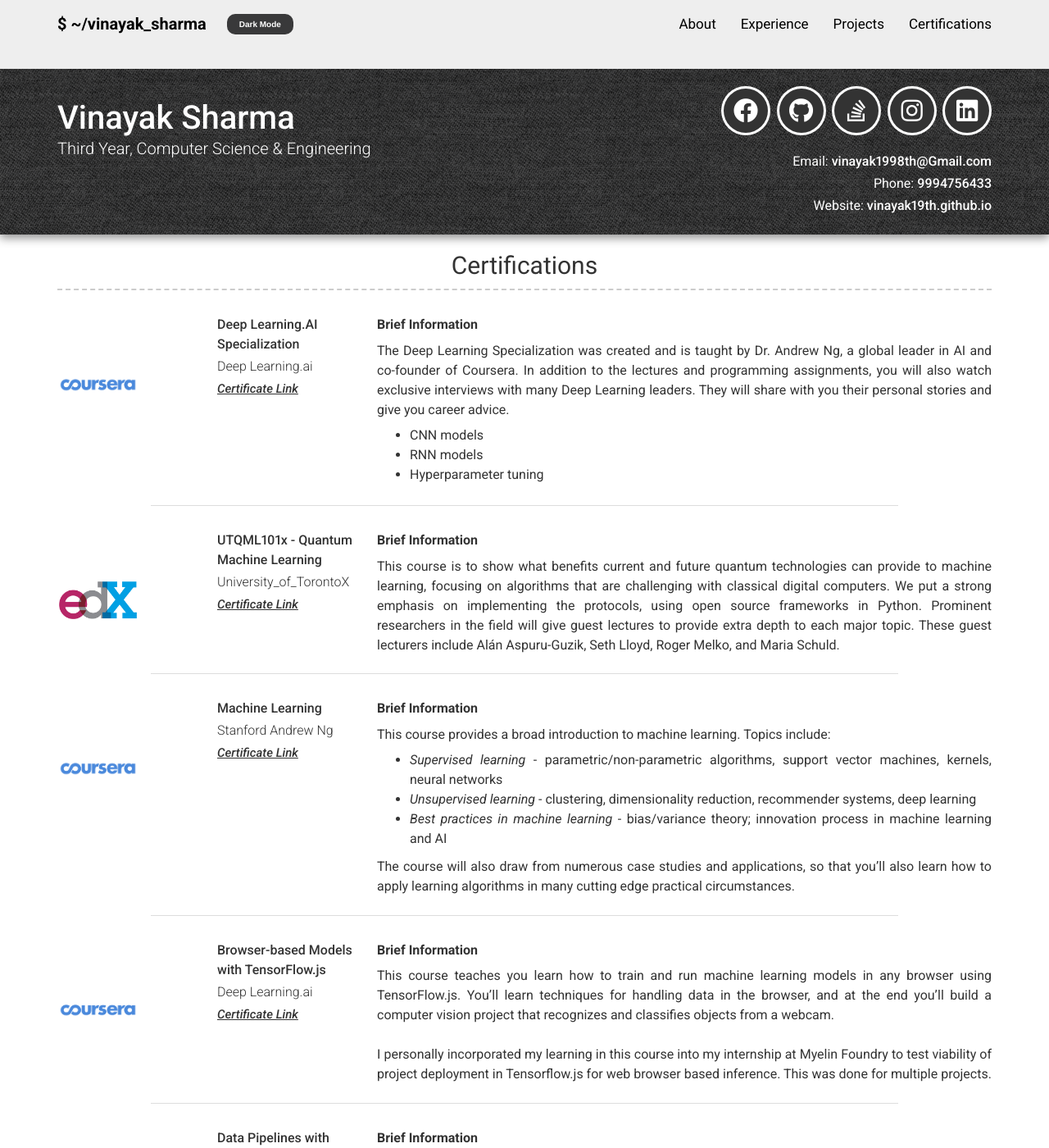
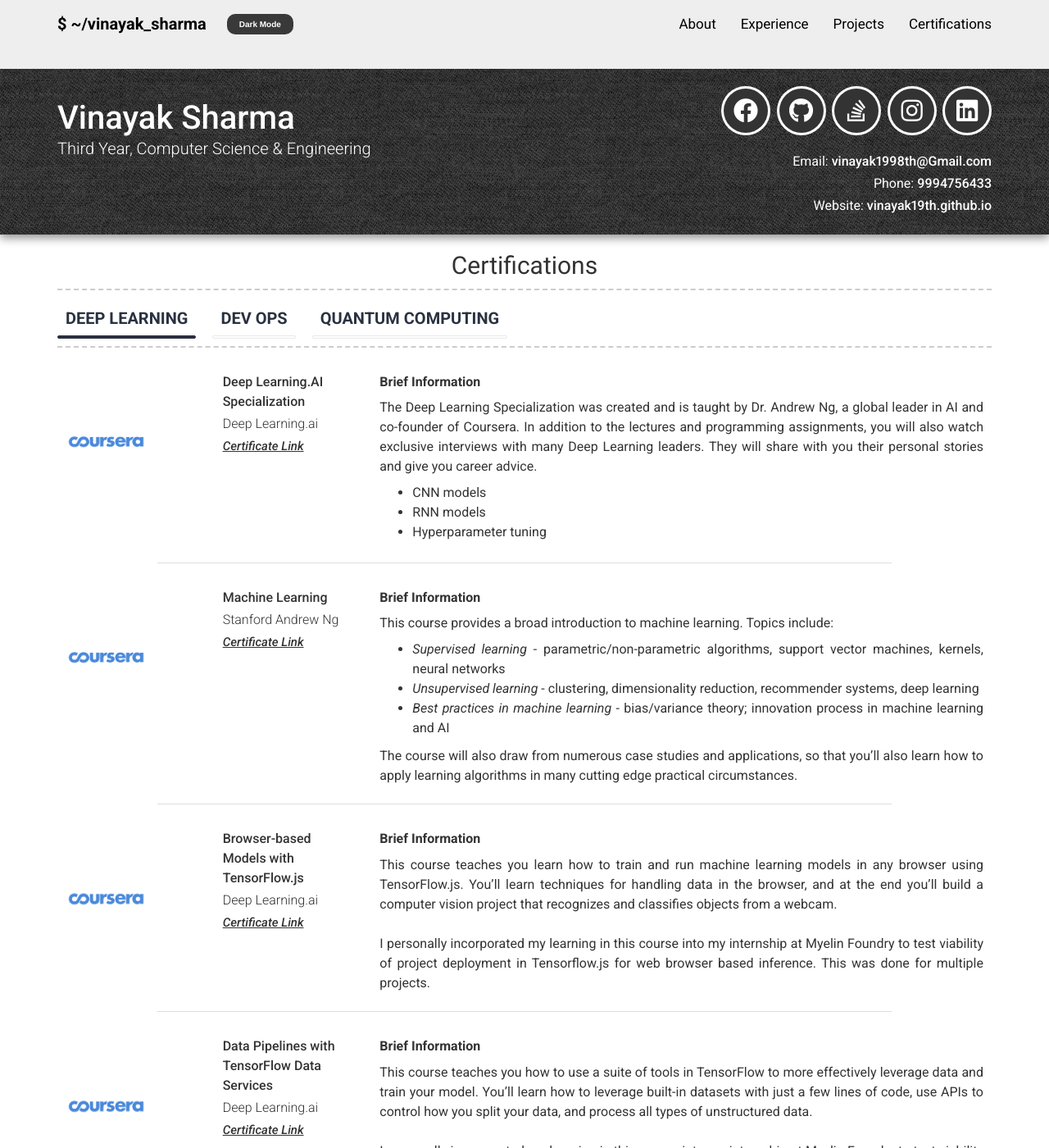
Before and after one commit to vinayak19th/vinayak19th.github.io, a Jekyll site: the page built from pages/certfications.html, in a window 1280 px wide and 1400 px high. Shown: the whole window at 82% size. Built offline with Jekyll 4.4.1, drawn with Linux system fonts in a browser that asks for light colours; nearby versions of some CDN libraries.

Commit message:
added tabbed layout for certifications

```diff
--- a/_data/certification.yml
+++ /dev/null
@@ -1,75 +0,0 @@
-# Certifications Template
-- layout: layout/left-cer
-  name: Deep Learning.AI Specialization
-  link: https://www.coursera.org/account/accomplishments/specialization/D9DJAGFNHJTY
-  qualification: Deep Learning.ai
-  field : Deep Learning
-  provider: Coursera
-  description: > # this will include new lines to allow paragraphs
-    The Deep Learning Specialization was created and is taught by Dr. Andrew Ng, a global leader in AI and co-founder of Coursera.
-    In addition to the lectures and programming assignments, you will also watch exclusive interviews with many Deep Learning leaders.
-    They will share with you their personal stories and give you career advice.
-
-    - CNN models
-
-    - RNN models
-
-    - Hyperparameter tuning
-
-- layout: layout/left-cer
-  name: UTQML101x - Quantum Machine Learning
-  link: https://courses.edx.org/certificates/2743eaafda92485bba335011037e0f1f
-  provider: edX
-  qualification: University_of_TorontoX
-  field : Quantum Computing
-  description: > # this will include new lines to allow paragraphs
-    This course is to show what benefits current and future quantum technologies can provide to machine learning,
-    focusing on algorithms that are challenging with classical digital computers. We put a strong emphasis on implementing
-    the protocols, using open source frameworks in Python. Prominent researchers in the field will give guest lectures to
-    provide extra depth to each major topic. These guest lecturers include Alán Aspuru-Guzik, Seth Lloyd, Roger Melko, and
-    Maria Schuld.
-
-- layout: layout/left-cer
-  name: Machine Learning
-  link: https://www.coursera.org/account/accomplishments/verify/4TMXGREEAKZE
-  qualification: Stanford Andrew Ng
-  field : Machine Learning
-  provider: Coursera
-  description: > # this will include new lines to allow paragraphs
-    This course provides a broad introduction to machine learning. Topics include:
-
-    - _Supervised learning_ - parametric/non-parametric algorithms, support vector machines, kernels, neural networks
-
-    - _Unsupervised learning_ - clustering, dimensionality reduction, recommender systems, deep learning
-
-    - _Best practices in machine learning_ - bias/variance theory; innovation process in machine learning and AI
-
-
-    The course will also draw from numerous case studies and applications, so that you'll also learn how to apply learning
-    algorithms in many cutting edge practical circumstances.
-
-- layout: layout/left-cer
-  name: Browser-based Models with TensorFlow.js
-  link: https://www.coursera.org/account/accomplishments/verify/GHCM4ZTZZV76
-  qualification: Deep Learning.ai
-  field : Deep Learning
-  provider: Coursera
-  description: > # this will include new lines to allow paragraphs
-    This course teaches you learn how to train and run machine learning models in any browser using TensorFlow.js.
-    You’ll learn techniques for handling data in the browser, and at the end you’ll build a computer vision project that
-    recognizes and classifies objects from a webcam.<br><br>
-    I personally incorporated my learning in this course into my internship at Myelin Foundry to test viability of project
-    deployment in Tensorflow.js for web browser based inference. This was done for multiple projects.
-
-- layout: layout/left-cer
-  name: Data Pipelines with TensorFlow Data Services
-  link: https://www.coursera.org/account/accomplishments/verify/VMFTUV25QCVU
-  qualification: Deep Learning.ai
-  field : Deep Learning
-  provider: Coursera
-  description: > # this will include new lines to allow paragraphs
-    This course teaches you how to use a suite of tools in TensorFlow to more effectively leverage data and train your model.
-    You’ll learn how to leverage built-in datasets with just a few lines of code, use APIs to control how you split your data,
-    and process all types of unstructured data. <br><br>
-    I personally incorporated my learning in this course into my internship at Myelin Foundry to test viability of project
-    deployment in Tensorflow.js for web browser based inference. This was done for multiple projects.
--- /dev/null
+++ b/_data/certification/deep_learning.yml
@@ -0,0 +1,64 @@
+topic : Deep Learning
+id : deep_learning
+certification:
+  - layout: layout/left-cer
+    name: Deep Learning.AI Specialization
+    link: https://www.coursera.org/account/accomplishments/specialization/D9DJAGFNHJTY
+    qualification: Deep Learning.ai
+    field : Deep Learning
+    provider: Coursera
+    description: > # this will include new lines to allow paragraphs
+      The Deep Learning Specialization was created and is taught by Dr. Andrew Ng, a global leader in AI and co-founder of Coursera.
+      In addition to the lectures and programming assignments, you will also watch exclusive interviews with many Deep Learning leaders.
+      They will share with you their personal stories and give you career advice.
+
+      * CNN models
+
+      * RNN models
+
+      - Hyperparameter tuning
+
+  - layout: layout/left-cer
+    name: Machine Learning
+    link: https://www.coursera.org/account/accomplishments/verify/4TMXGREEAKZE
+    qualification: Stanford Andrew Ng
+    field : Machine Learning
+    provider: Coursera
+    description: > # this will include new lines to allow paragraphs
+      This course provides a broad introduction to machine learning. Topics include:
+
+      - _Supervised learning_ - parametric/non-parametric algorithms, support vector machines, kernels, neural networks
+
+      - _Unsupervised learning_ - clustering, dimensionality reduction, recommender systems, deep learning
+
+      - _Best practices in machine learning_ - bias/variance theory; innovation process in machine learning and AI
+
+
+      The course will also draw from numerous case studies and applications, so that you'll also learn how to apply learning
+      algorithms in many cutting edge practical circumstances.
+
+  - layout: layout/left-cer
+    name: Browser-based Models with TensorFlow.js
+    link: https://www.coursera.org/account/accomplishments/verify/GHCM4ZTZZV76
+    qualification: Deep Learning.ai
+    field : Deep Learning
+    provider: Coursera
+    description: > # this will include new lines to allow paragraphs
+      This course teaches you learn how to train and run machine learning models in any browser using TensorFlow.js.
+      You’ll learn techniques for handling data in the browser, and at the end you’ll build a computer vision project that
+      recognizes and classifies objects from a webcam.<br><br>
+      I personally incorporated my learning in this course into my internship at Myelin Foundry to test viability of project
+      deployment in Tensorflow.js for web browser based inference. This was done for multiple projects.
+
+  - layout: layout/left-cer
+    name: Data Pipelines with TensorFlow Data Services
+    link: https://www.coursera.org/account/accomplishments/verify/VMFTUV25QCVU
+    qualification: Deep Learning.ai
+    field : Deep Learning
+    provider: Coursera
+    description: > # this will include new lines to allow paragraphs
+      This course teaches you how to use a suite of tools in TensorFlow to more effectively leverage data and train your model.
+      You’ll learn how to leverage built-in datasets with just a few lines of code, use APIs to control how you split your data,
+      and process all types of unstructured data. <br><br>
+      I personally incorporated my learning in this course into my internship at Myelin Foundry to test viability of project
+      deployment in Tensorflow.js for web browser based inference. This was done for multiple projects.
--- /dev/null
+++ b/_data/certification/dev_ops.yml
@@ -0,0 +1,13 @@
+topic : Dev Ops
+id : dev_ops
+certification:
+  - layout: layout/left-cer
+    name: Getting Started with Google Kubernetes Engine
+    link: https://www.coursera.org/account/accomplishments/certificate/N3GKABSBBL2W
+    qualification: Google Cloud
+    field : Deep Learning
+    provider: Coursera
+    description: > # this will include new lines to allow paragraphs
+      This one-week, accelerated online class equips students to containerize workloads in Docker containers, deploy them to
+      Kubernetes clusters provided by Google Kubernetes Engine, and scale those workloads to handle increased traffic.
+      Students also learn how to continuously deploy new code in a Kubernetes cluster to provide application updates.
--- /dev/null
+++ b/_data/certification/qm.yml
@@ -0,0 +1,15 @@
+topic : Quantum Computing
+id : q_c
+certification:
+  - layout: layout/left-cer
+    name: UTQML101x - Quantum Machine Learning
+    link: https://courses.edx.org/certificates/2743eaafda92485bba335011037e0f1f
+    provider: edX
+    qualification: University_of_TorontoX
+    field : Quantum Computing
+    description: > # this will include new lines to allow paragraphs
+      This course is to show what benefits current and future quantum technologies can provide to machine learning,
+      focusing on algorithms that are challenging with classical digital computers. We put a strong emphasis on implementing
+      the protocols, using open source frameworks in Python. Prominent researchers in the field will give guest lectures to
+      provide extra depth to each major topic. These guest lecturers include Alán Aspuru-Guzik, Seth Lloyd, Roger Melko, and
+      Maria Schuld.
--- a/_includes/certificates.html
+++ b/_includes/certificates.html
@@ -1,8 +1,22 @@
 <div class="container education-container" id = "certifications">
   <h3>{{ site.certification_title | default: "Certifications" }}</h3>
-  {% for certificate in site.data.certification %}
-    {% include {{ certificate.layout | default: 'left' | append: ".html" }} item=certificate %}
-    {% unless forloop.last %}<center><hr width="80%"></center>{% endunless %}
-  {% endfor %}
-</table>
+  <div class="tab" role="tabpanel">
+    <ul class="nav nav-tabs nav-fill" style="margin-top:1rem" role="tablist">
+      {% for category in site.data.certification %}
+        {% assign cat = category[1] %}
+        <li class= "tabs nav-item {% if forloop.first %} active {% endif %}"><a data-toggle="tab" href="#{{cat.id}}">{{cat.topic}}</a></li>
+      {% endfor %}
+    </ul>
+    <h3></h3>
+    <div class="tab-content tabs">
+      {% for category in site.data.certification %}
+        {% assign cat = category[1] %}
+        <div role="tabpanel" id="{{cat.id}}" class="tab-pane fade {% if forloop.first %} in active {% endif %}">
+          {% for certificate in cat.certification %}
+            {% include {{ certificate.layout | append: ".html" }} item=certificate %}
+            {% unless forloop.last %}<center><hr width="80%"></center>{% endunless %}
+          {% endfor %}
+        </div>
+      {% endfor %}
+  </div>
 </div>
--- a/_sass/modern-resume-theme.scss
+++ b/_sass/modern-resume-theme.scss
@@ -5,7 +5,7 @@
 @import "dark";
 @import "icons";
 @import "termynal";
-@import "animate";
+@import "tabs";
 
 .header-right p {
   margin-bottom: 3px;
--- a/_sass/nav.scss
+++ b/_sass/nav.scss
@@ -87,7 +87,7 @@
     vertical-align: middle;
 
     a {
-        color: inherit;
+        color: white;
     }
 }
 
--- /dev/null
+++ b/_sass/tabs.scss
@@ -0,0 +1,83 @@
+:root{
+    --tab-col: #ffffff;
+    --tab-text:#293241;
+    --tab-col-after:rgb(42, 47, 61);
+    .dark{
+        --tab-col: rgb(42, 47, 61);
+        --tab-text:#ffffff;
+        --tab-col-after:#ffffff;
+    }
+}
+a:hover,a:focus{
+    text-decoration: none;
+    outline: none;
+}
+
+.tab .nav-tabs{
+    border: none;
+    margin: 0;
+}
+.tab .nav-tabs li a{
+    padding: 10px;
+    margin-right: 20px;
+    font-size: 20px;
+    font-weight: 600;
+    color: var(--tab-text);
+    text-transform: uppercase;
+    border: none;
+    border-radius: 0;
+    background: transparent;
+    z-index: 2;
+    position: relative;
+    transition: all 0.3s ease 0s;
+}
+.tab .nav-tabs li a:hover,
+.tab .nav-tabs li.active a{ border: none; }
+.tab .nav-tabs li a:before{
+    content: "";
+    width: 100%;
+    height: 4px;
+    background: var(--tab-col);
+    border: 1px solid #e9e9e9;
+    border-radius: 2px;
+    position: absolute;
+    bottom: 0;
+    left: 0;
+}
+.tab .nav-tabs li a:after{
+    content: "";
+    width: 0;
+    height: 4px;
+    background: var(--tab-col-after);
+    border: 1px solid var(--tab-col-after);
+    border-radius: 2px;
+    position: absolute;
+    bottom: 0;
+    left: 0;
+    opacity: 0;
+    z-index: 1;
+    transition: all 1s ease 0s;
+}
+.tab .nav-tabs li:hover a:after,
+.tab .nav-tabs li.active a:after{
+    width: 100%;
+    opacity: 1;
+}
+.tab .nav-tabs a:focus{
+    background: transparent !important;
+    color: var(--tab-text) !important;
+}
+.tab .tab-content{
+    padding: 0px 1rem;
+    color: inherit;
+    background: transparent;
+    position: relative;
+}
+@media only screen and (max-width: 479px){
+    .tab .nav-tabs li{
+        width: 100%;
+        text-align: center;
+        margin-bottom: 15px;
+    }
+    .tab .tab-content{ margin-top: 0; }
+}
```
Also changed, not shown: _includes/more.html (deleted, +0 -8 lines), 6 other files.
